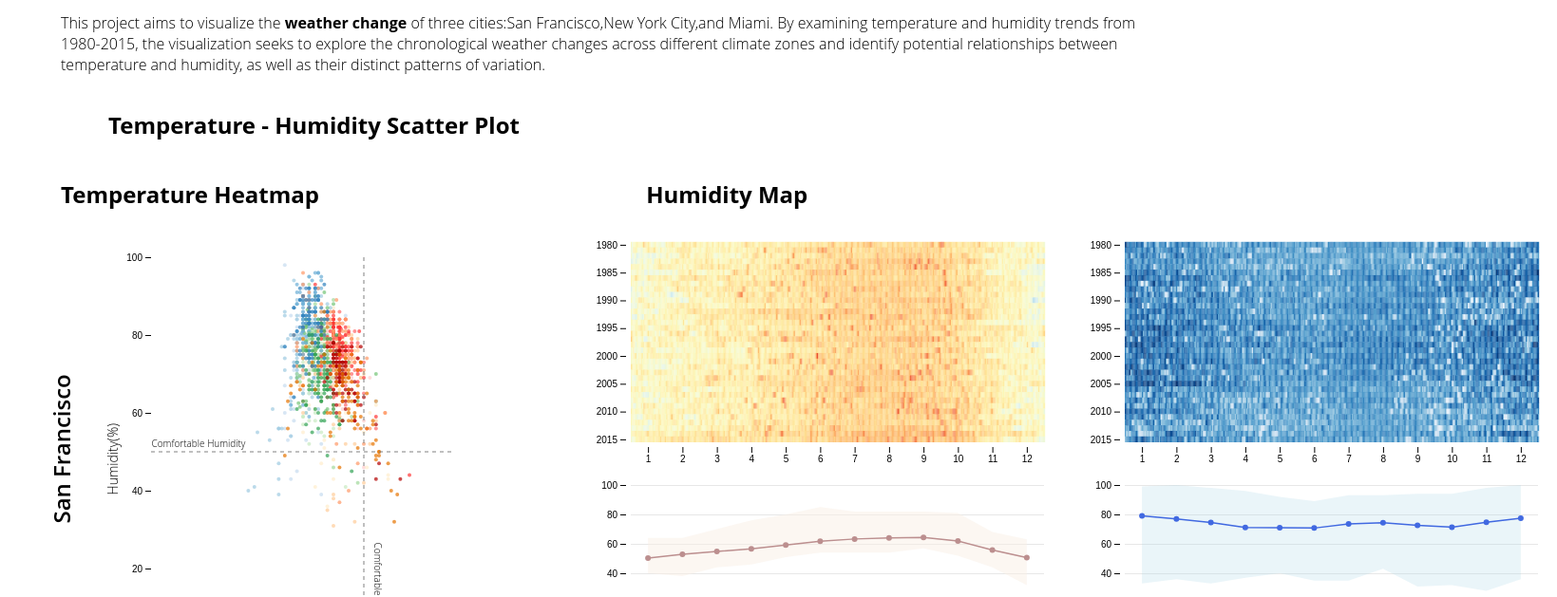
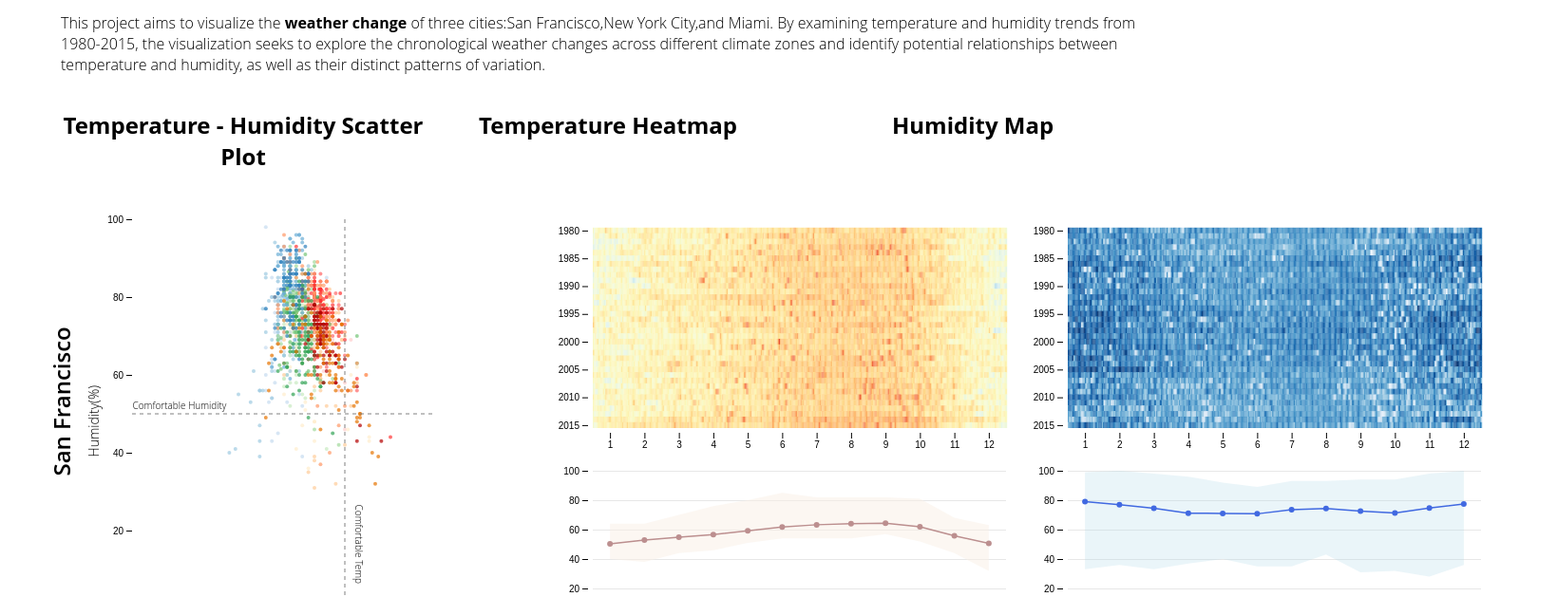
Before and after one commit to AmberJiayuSu/INFO3300_P1, a plain HTML site: page index.html in a window 1280 px wide. Shown: the part 97-726 px from the top of the page at 95% size, 1639 px wide, since content can reach past the window. Drawn offline with nearby package versions, Linux system fonts and the light colour scheme.

Commit message:
LayoutVn

```diff
--- a/index.html
+++ b/index.html
@@ -39,14 +39,23 @@
         .chart-grid {
             display: grid;
             grid-template-columns: auto 1fr;
-            grid-gap: 20px;
-            align-items: start;
+            grid-gap: auto;
+            align-items: center;
         }
 
         .chart-row {
             display: grid;
             grid-template-columns: repeat(3, 1fr);
-            grid-gap: 20px;
+            grid-gap: auto;
+            justify-items: center;
+            align-items: center;
+        }
+
+        .title-row {
+            text-align: center;
+            display: grid;
+            grid-template-columns: repeat(3, 1fr);
+            grid-gap: auto;
         }
 
         .chart-title {
@@ -70,13 +79,17 @@
     <h1>Project 1: US Weather Analysis</h1>
     <p id="member">Amber Su, Chi Zhang, Kewei Xu</p>
     <p id="description">This project aims to visualize the <b>weather change</b> of three cities:San
-        Francisco,New York City,and Miami. By examining temperature and humidity trends from 1980-2015, the visualization seeks to explore the
+        Francisco,New York City,and Miami. By examining temperature and humidity trends from 1980-2015, the
+        visualization seeks to explore the
         chronological weather changes across different climate zones and identify potential relationships between
         temperature and humidity, as well as their distinct patterns of variation.</p>
 
-    <h2 style="display: inline-block; margin-left: 50px; margin-right: 225px;">Temperature - Humidity Scatter Plot</h2>
-    <h2 style="display: inline-block; margin-right: 340px;">Temperature Heatmap</h2>
-    <h2 style="display: inline-block;">Humidity Map</h2>
+
+    <div class="title-row">
+        <h2>Temperature - Humidity Scatter Plot</h2>
+        <h2>Temperature Heatmap</h2>
+        <h2>Humidity Map</h2>
+    </div>
 
     <div class="chart-grid">
         <div class="chart-title">San Francisco</div>
@@ -586,7 +599,7 @@
                     svg.append("text")
                         .attr("text-anchor", "end")
                         .attr("x", width / 2 + 70)
-                        .attr("y", height + margin.top +5)
+                        .attr("y", height + margin.top + 5)
                         .attr("class", "axis-label")
                         .text("Mean Temperature (F)");
 
```
